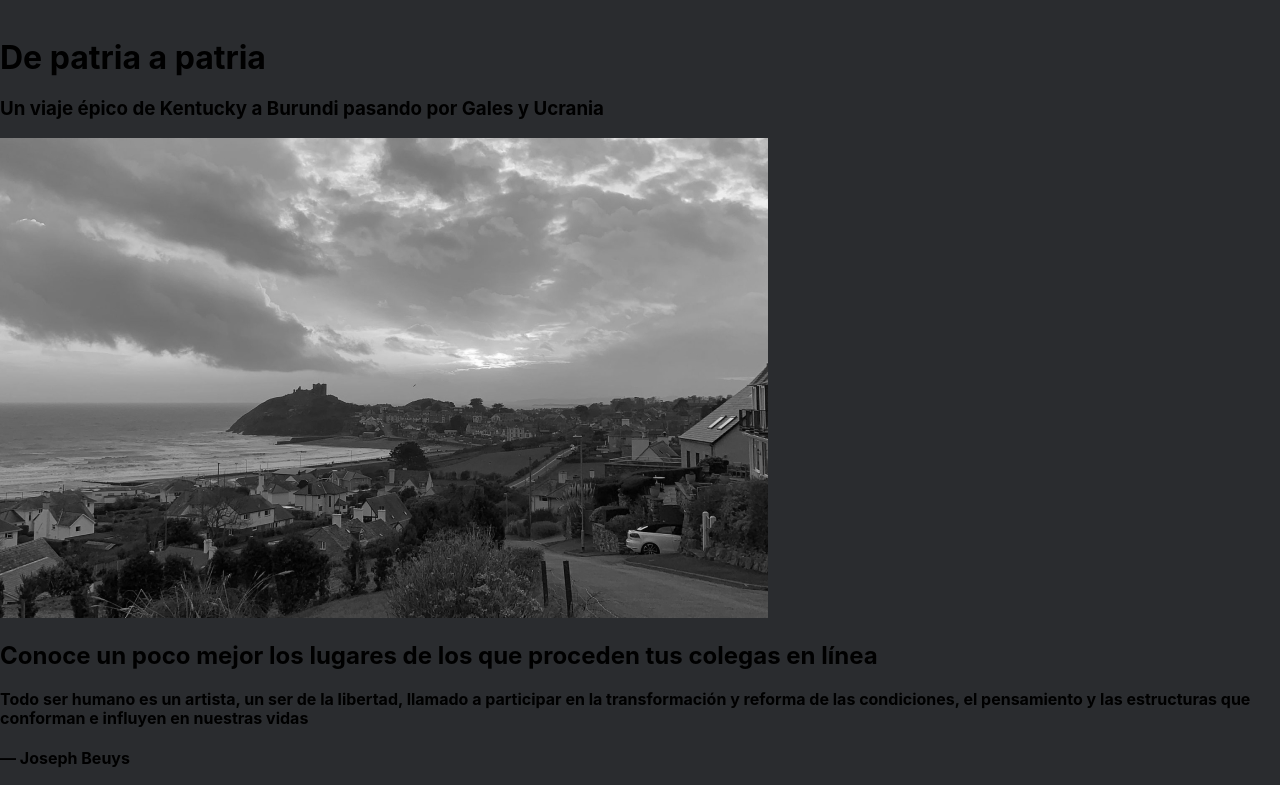
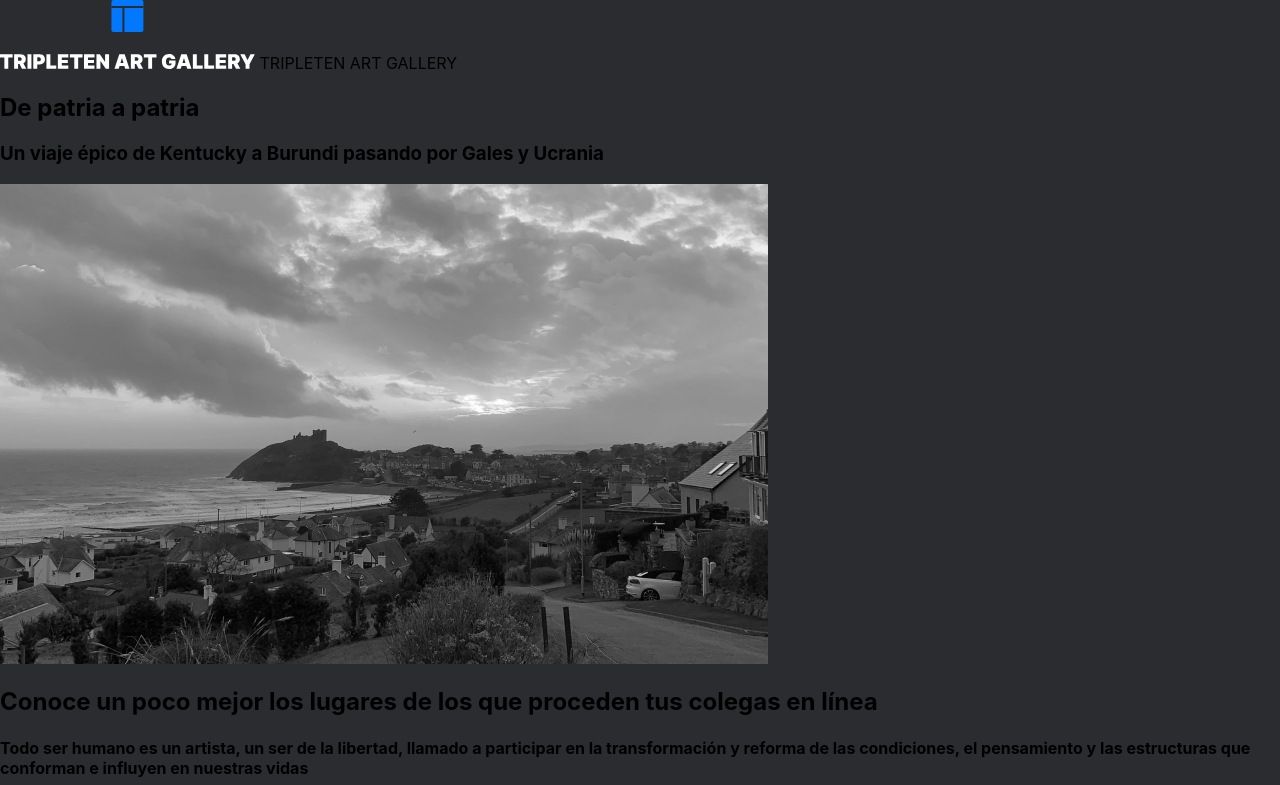
Before and after one commit to RenVaz03/web_project_homeland, a plain HTML site: page index.html in a window 1280 px wide. Shown: the top 785 px of the page. Drawn offline with nearby package versions, Linux system fonts and the light colour scheme.

Commit message:
se modofico index.css

```diff
--- a/blocks/header.css
+++ /dev/null
@@ -1,23 +0,0 @@
-.header{
-
-}
-
-.header__logo{
-
-}
-
-.header__logo_title{
-
-}
-
-.header__title{
-
-}
-
-.header__description{
-
-}
-
-.header__image{
-
-}
--- a/blocks/page.css
+++ /dev/null
@@ -1,7 +0,0 @@
-.page{
-    background-color: #2A2C2F;
-    width: 100%;
-    height: 100%;
-    min-height: 100vh;
-    font-family: inter;
-}
--- a/index.html
+++ b/index.html
@@ -14,7 +14,8 @@
 <body>
     <div class="page">
         <header class="header">
-            <img src="" alt="" class="header__logo">
+            <img src="./images/logo.svg" alt="logo tripleten" class="header__logo">
+            TRIPLETEN ART GALLERY
         </header>
         <main class="content">
             <section class="main">
--- a/pages/index.css
+++ b/pages/index.css
@@ -1,4 +1,11 @@
-@import url(../vendor/normalize.css);
-@import url(../blocks/page.css);
-@import url(../blocks/header.css);
-@import url(../blocks/content.css);
+body{
+    margin: 0;
+    padding: 0;
+}
+.page{
+    background-color: #2A2C2F;
+    width: 100%;
+    height: 100%;
+    min-height: 100vh;
+    font-family: "inter";
+}
--- a/vendor/fonts/fonts.css
+++ /dev/null
@@ -1,7 +0,0 @@
-:root {
-    font-family: Inter, sans-serif;
-    font-feature-settings: 'liga' 1, 'calt' 1;
-  }
-  @supports (font-variation-settings: normal) {
-    :root { font-family: InterVariable, sans-serif; }
-  }
```
